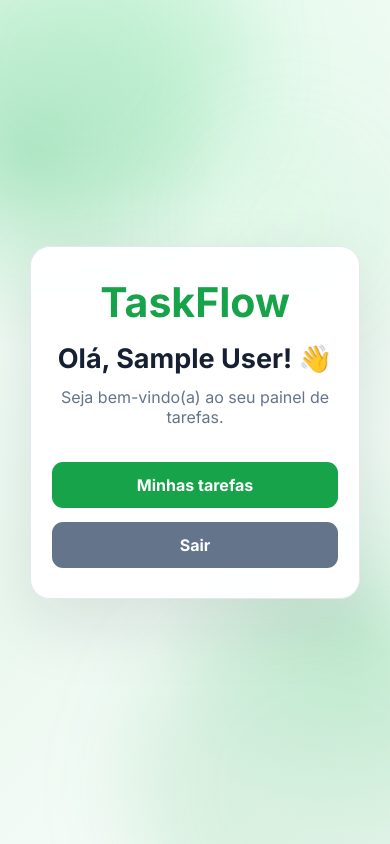
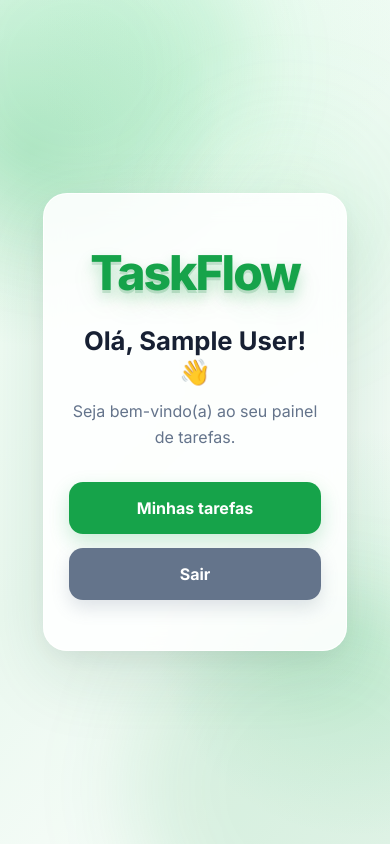
Before and after one commit to Biana-pixel/taskflow, a Flask app: page /dashboard in a window 390 px wide. Run offline with Flask 3, Linux system fonts and the light colour scheme; the visitor is signed in with stand-in values (Sample User, id 1).

Commit message:
Melhora visual do dashboard TaskFlow

```diff
--- a/templates/dashboard.html
+++ b/templates/dashboard.html
@@ -1,19 +1,28 @@
-<!DOCTYPE html><html lang="pt-BR">
+<!DOCTYPE html>
+<html lang="pt-BR">
+
 <head>
     <meta charset="UTF-8">
-    <meta name="viewport" content="width=device-width, initial-scale=1.0"><title>Dashboard | TaskFlow</title>
+    <meta name="viewport" content="width=device-width, initial-scale=1.0">
+
+    <title>Dashboard | TaskFlow</title>
 
     <link rel="stylesheet" href="{{ url_for('static', filename='css/style.css') }}">
 
     <style>
 
         /* =====================================================
-       FUNDO DO DASHBOARD
+           FUNDO
         ===================================================== */
 
         .dashboard-container {
             position: relative;
+            min-height: 100vh;
             overflow: hidden;
+
+            display: flex;
+            align-items: center;
+            justify-content: center;
 
             background:
                 radial-gradient(
@@ -41,7 +50,7 @@
 
 
         /* =====================================================
-       LINHAS DECORATIVAS
+           GRADE DECORATIVA
         ===================================================== */
 
         .dashboard-container::before {
@@ -52,7 +61,7 @@
 
             pointer-events: none;
 
-        opacity: 0.35;
+            opacity: 0.30;
 
             background-image:
                 linear-gradient(
@@ -164,20 +173,255 @@
 
 
         /* =====================================================
-       CARD
+           CARD PRINCIPAL
         ===================================================== */
 
         .dashboard-card {
             position: relative;
 
             z-index: 2;
+
+            width: min(820px, 90%);
+
+            padding: 70px 50px;
+
+            text-align: center;
+
+            background: rgba(255, 255, 255, 0.88);
+
+            border: 1px solid rgba(255, 255, 255, 0.9);
+
+            border-radius: 30px;
+
+            box-shadow:
+                0 25px 70px rgba(22, 101, 52, 0.13),
+                0 8px 25px rgba(0, 0, 0, 0.05);
+
+            backdrop-filter: blur(12px);
+
+            animation: cardEntrada 0.7s ease-out;
+        }
+
+
+        @keyframes cardEntrada {
+
+            from {
+                opacity: 0;
+                transform: translateY(20px);
+            }
+
+            to {
+                opacity: 1;
+                transform: translateY(0);
+            }
+        }
+
+
+        /* =====================================================
+           TÍTULO TASKFLOW
+        ===================================================== */
+
+        .dashboard-card h1 {
+            margin: 0 0 22px;
+
+            font-size: clamp(3rem, 7vw, 5.5rem);
+
+            font-weight: 800;
+
+            letter-spacing: -3px;
+
+            color: #16a34a;
+
+            text-align: center;
+
+            /*
+               SOMBRA VERDE DA REFERÊNCIA
+            */
+
+            text-shadow:
+                0 3px 0 rgba(21, 128, 61, 0.18),
+                0 7px 14px rgba(22, 163, 74, 0.25),
+                0 14px 28px rgba(22, 163, 74, 0.12);
+
+            animation: tituloFlutuar 3s ease-in-out infinite;
+        }
+
+
+        @keyframes tituloFlutuar {
+
+            0%,
+            100% {
+                transform: translateY(0);
+            }
+
+            50% {
+                transform: translateY(-3px);
+            }
+        }
+
+
+        /* =====================================================
+           SAUDAÇÃO
+        ===================================================== */
+
+        .dashboard-card h2 {
+            margin: 0 0 12px;
+
+            font-size: clamp(1.7rem, 4vw, 2.5rem);
+
+            font-weight: 700;
+
+            color: #172033;
+
+            text-align: center;
+        }
+
+
+        /* =====================================================
+           TEXTO
+        ===================================================== */
+
+        .dashboard-card p {
+            margin: 0 auto 32px;
+
+            max-width: 600px;
+
+            font-size: 1.1rem;
+
+            line-height: 1.6;
+
+            color: #64748b;
+        }
+
+
+        /* =====================================================
+           BOTÕES
+        ===================================================== */
+
+        .dashboard-actions {
+            display: flex;
+
+            justify-content: center;
+
+            align-items: center;
+
+            gap: 14px;
+
+            flex-wrap: wrap;
+        }
+
+
+        .dashboard-button {
+            display: inline-flex;
+
+            align-items: center;
+
+            justify-content: center;
+
+            min-width: 190px;
+
+            padding: 16px 28px;
+
+            border-radius: 14px;
+
+            text-decoration: none;
+
+            font-size: 1rem;
+
+            font-weight: 700;
+
+            color: white;
+
+            background: #16a34a;
+
+            box-shadow:
+                0 8px 20px rgba(22, 163, 74, 0.22);
+
+            transition:
+                transform 0.2s ease,
+                box-shadow 0.2s ease,
+                background 0.2s ease;
+        }
+
+
+        .dashboard-button:hover {
+            transform: translateY(-3px);
+
+            background: #15803d;
+
+            box-shadow:
+                0 12px 25px rgba(22, 163, 74, 0.30);
+        }
+
+
+        .dashboard-button.logout {
+            min-width: 100px;
+
+            background: #64748b;
+
+            box-shadow:
+                0 8px 18px rgba(100, 116, 139, 0.20);
+        }
+
+
+        .dashboard-button.logout:hover {
+            background: #475569;
+
+            box-shadow:
+                0 12px 22px rgba(100, 116, 139, 0.25);
+        }
+
+
+        /* =====================================================
+           CELULAR
+        ===================================================== */
+
+        @media (max-width: 600px) {
+
+            .dashboard-card {
+                width: 92%;
+
+                padding: 50px 25px;
+
+                border-radius: 24px;
+            }
+
+
+            .dashboard-card h1 {
+                letter-spacing: -2px;
+            }
+
+
+            .dashboard-card h2 {
+                font-size: 1.6rem;
+            }
+
+
+            .dashboard-card p {
+                font-size: 1rem;
+            }
+
+
+            .dashboard-actions {
+                flex-direction: column;
+            }
+
+
+            .dashboard-button,
+            .dashboard-button.logout {
+                width: 100%;
+            }
         }
 
     </style>
 
-</head><body><main class="dashboard-container">
+</head>
 
-    <!-- MANCHAS VERDES DO FUNDO -->
+<body>
+
+    <main class="dashboard-container">
+
+        <!-- DETALHES DO FUNDO -->
 
         <div class="dashboard-detalhe dashboard-detalhe-1"></div>
 
@@ -221,7 +465,5 @@
     </main>
 
 </body>
+
 </html>
-
-</body>
-</html>
```
Lines whose indentation alone changed are shown as unchanged.
